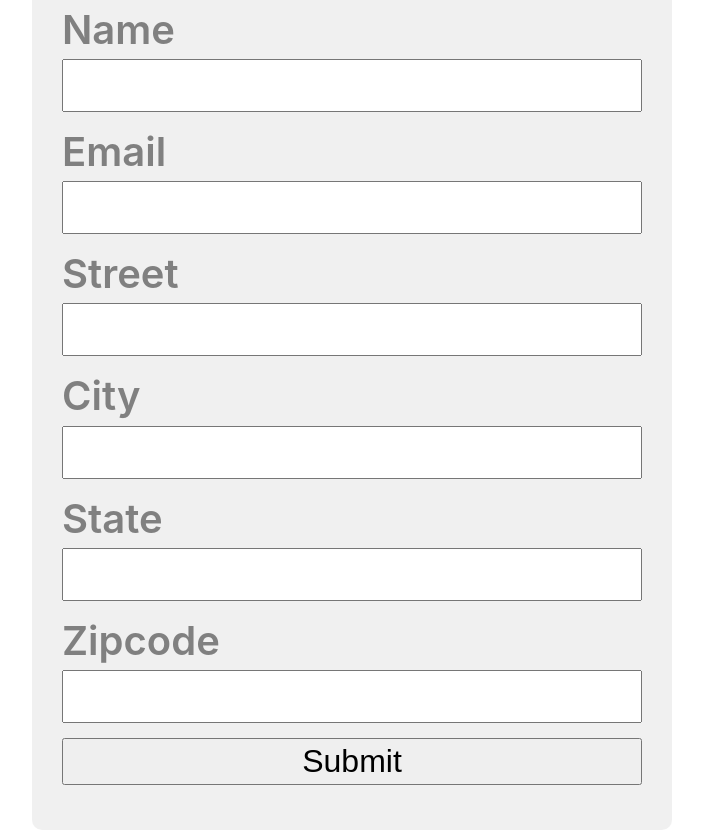
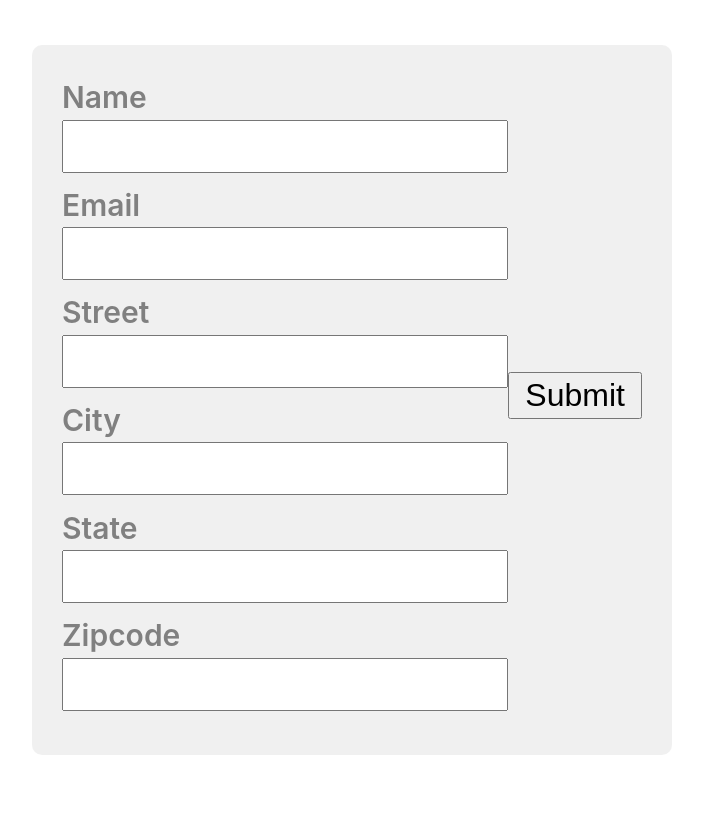
Before and after one commit to lekaren-web/devtest, a React (Create React App) app: page / in a window 1280 px wide. Shown: the whole page, without its empty margins (288-991 px from the left). After the commit the page ends 800 px from the top, so only its background shows below. Built offline with nearby package versions, Linux system fonts and the light colour scheme; no server answers.

Commit message:
Update index.css

```diff
--- a/src/index.css
+++ b/src/index.css
@@ -34,13 +34,13 @@ form{
     padding: 30px;
     background-color: #b1b0ae30;
   justify-content: space-evenly;
-    height: 800px;
+    height: 650px;
   border-radius: 10px;
 
 }
 
 label{
-font-size: 40px;
+font-size: 30px;
     font-weight: 600;
     color: gray;
 }
```
